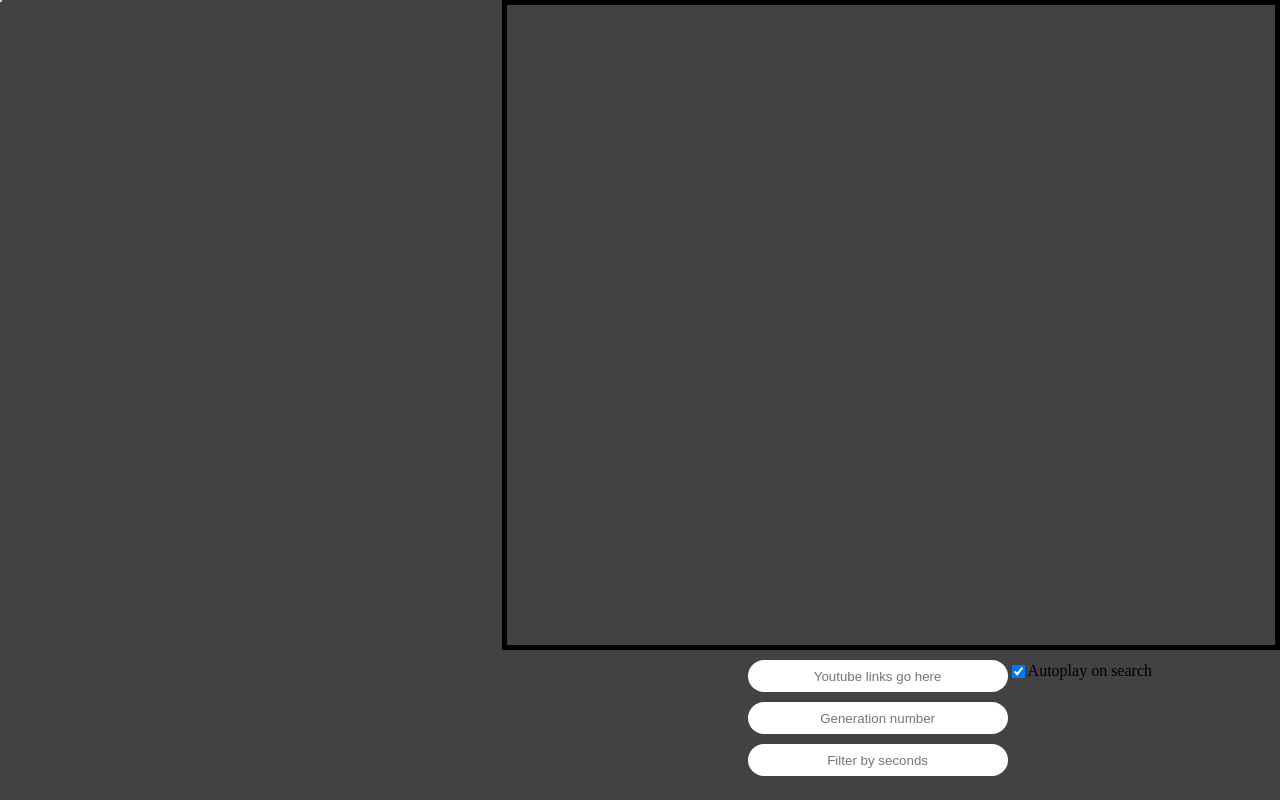
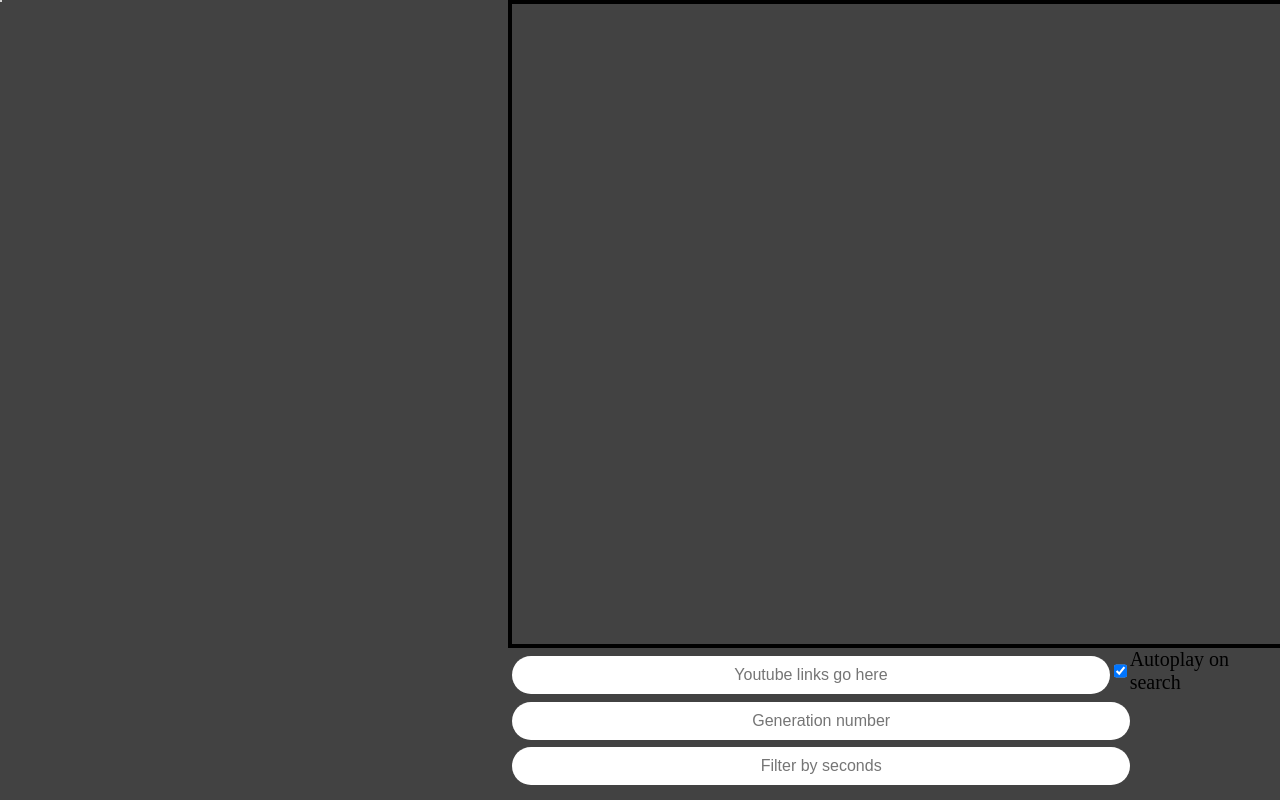
Before and after one commit to Sublimeful/YTVideoRecommender, a website: page public/index.html in a window 1280 px wide. Drawn offline with Linux system fonts and the light colour scheme.

Commit message:
appearance changes

```diff
--- a/public/stylesheets/style.css
+++ b/public/stylesheets/style.css
@@ -1,33 +1,43 @@
 #scroller
 {
-  width: 100vw;
+  width: 60%;
   height: 100vh;
   background-color: #424242;
   display: flex;
   flex-direction: column;
-  align-items: flex-end;
+  align-items: center;
+  float: right;
 }
 #inputs
 {
+  width: 100%;
   display: flex;
   flex-direction: column;
-  margin-right: 10%;
 }
 #inputs input[type="text"]
 {
-  border-radius: 25px;
+  border-radius: 2.5vh;
   border: none;
-  height: 30px;
-  width: 256px;
+  height: 4.5vh;
+  width: 80%;
   text-align: center;
   outline: none;
-  margin-top: 10px;
+  margin-top: 1%;
+  font-size: 2vh;
+}
+#inputs label {
+  font-size: 2.5vh;
+}
+#inputs input[type="checkbox"]
+{
+  width: 1vw;
+  height: 100%;
 }
 #playlist
 {
-  width: 60%;
+  width: 100%;
   height: 80%;
-  border-width: 5px;
+  border-width: 0.5vh;
   border-style: solid;
   border-color: black;
   overflow-y: scroll;
@@ -63,4 +73,5 @@ body
 {
   background-color: #424242;
   margin: 0px;
+  overflow-x: hidden;
 }
```
